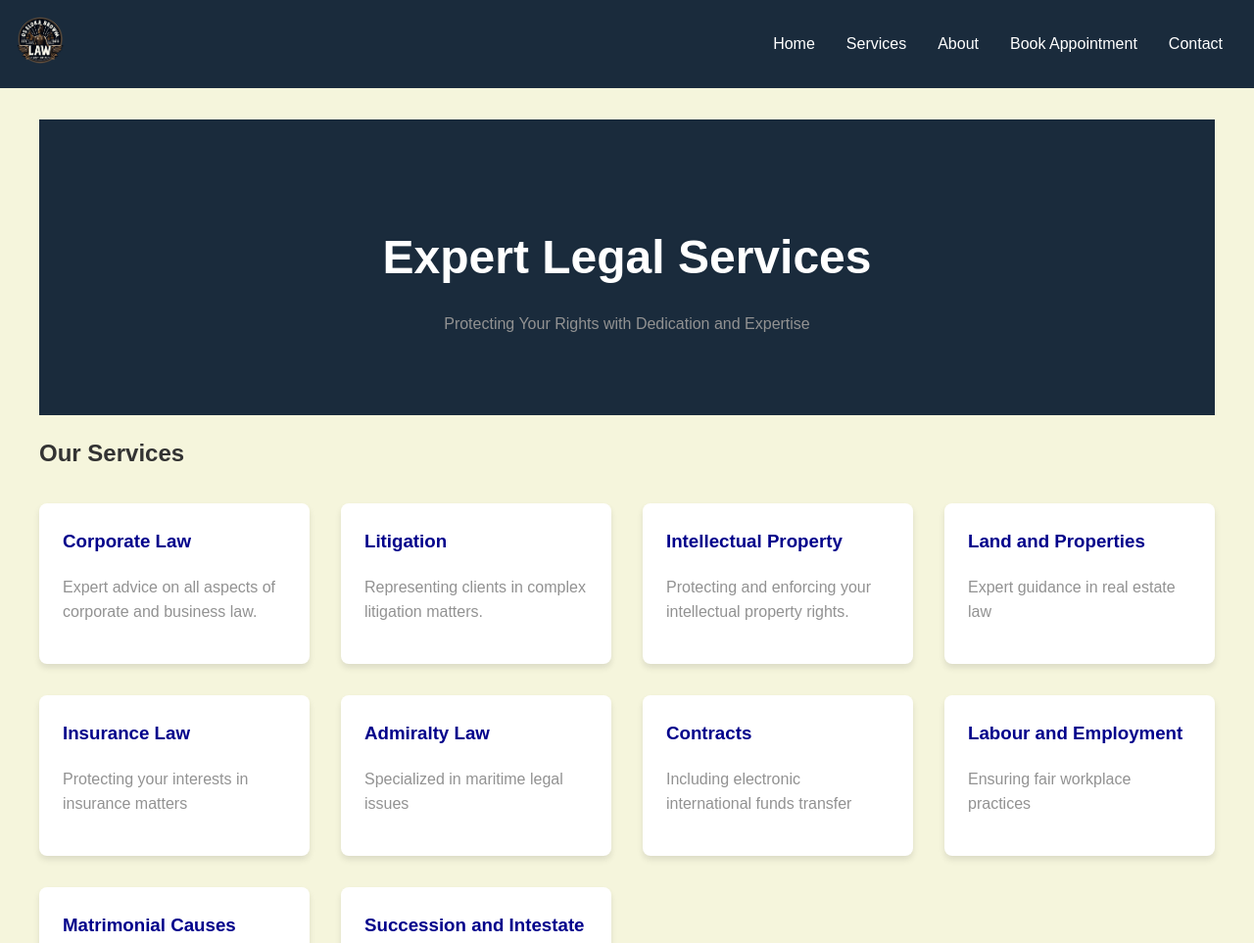
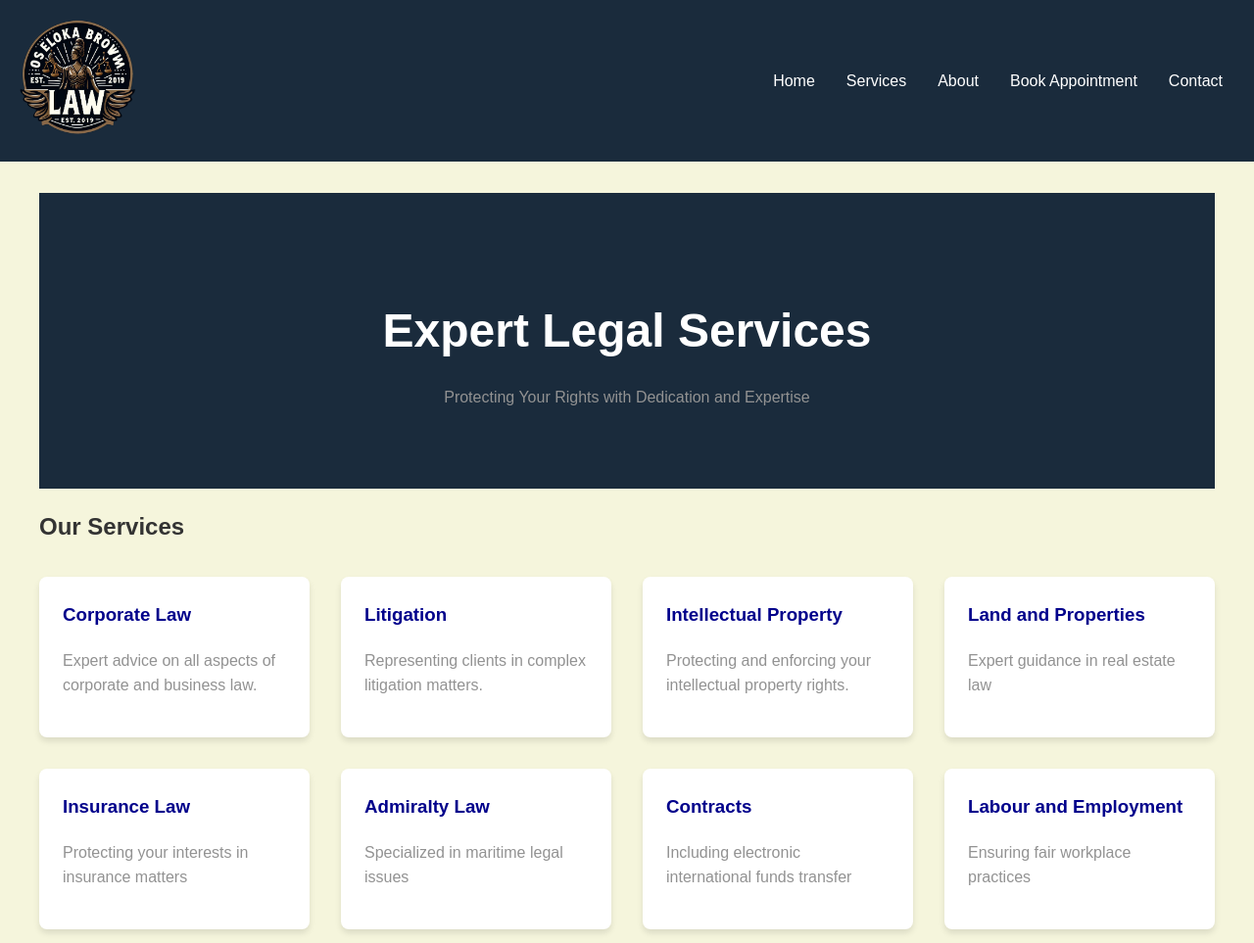
Before and after one commit to AnthonyMonza/expert_legal_services, a plain HTML site: page index.html in a window 1280 px wide. Shown: the top 963 px of the page at 98% size. Drawn offline with Linux system fonts and the light colour scheme.

Commit message:
Update styles.css

```diff
--- a/styles.css
+++ b/styles.css
@@ -27,7 +27,7 @@ header {
 }
 
 .logo img {
-  height: 50px;
+  height: 125px;
 }
 
 nav ul {
```
